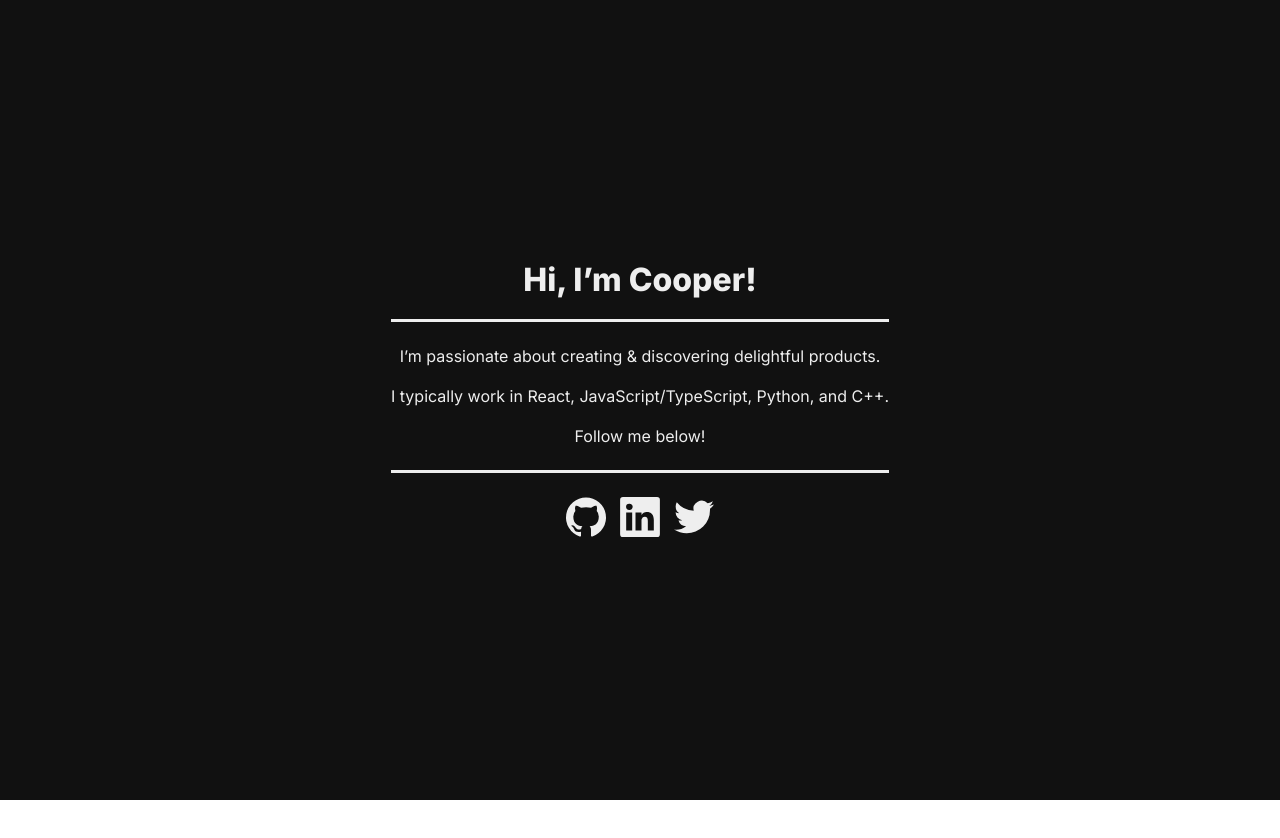
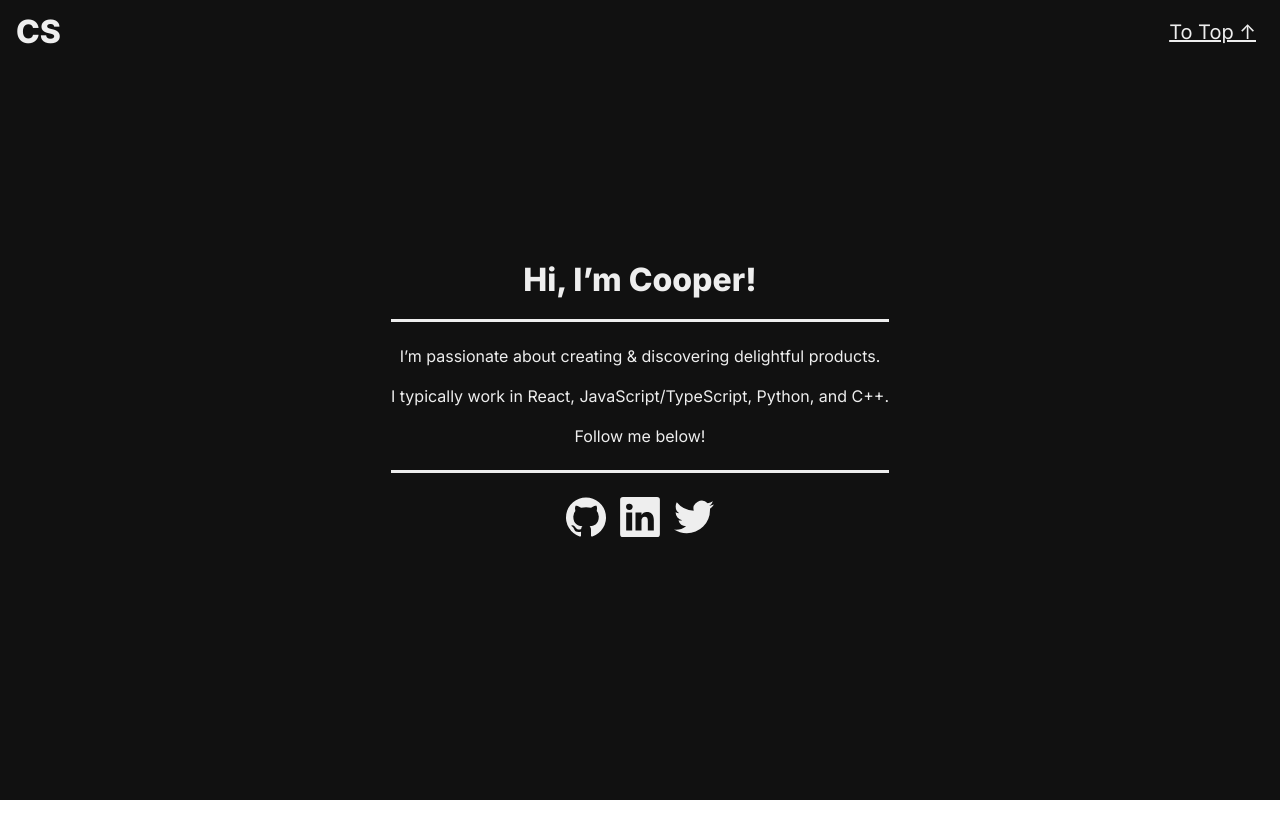
Before and after one commit to csaye/csaye.com-v6, a Next.js app: page / in a window 1280 px wide. Shown: the top 838 px of the page. Built offline with nearby package versions, Linux system fonts and the light colour scheme.

Commit message:
Create header

```diff
--- /dev/null
+++ b/components/Header/index.tsx
@@ -0,0 +1,72 @@
+import { useSmartOpacity } from '@/utils/useSmartOpacity'
+import styles from './styles.module.scss'
+import { motion, useCycle, useScroll, useTransform } from 'framer-motion'
+import { smoothScrollTo } from '@/utils/smoothScrollTo'
+import { useRef, useState } from 'react'
+
+const scrollTime = 2500
+
+export function Header() {
+  const { scrollYProgress } = useScroll()
+  const opacity = useTransform(
+    scrollYProgress,
+    [0.15, 0.25, 0.85, 0.95],
+    [1, 0, 0, 1]
+  )
+
+  const bottomDisplay = useTransform(scrollYProgress, (val) =>
+    val > 0.25 ? 'none' : ''
+  )
+  const topDisplay = useTransform(scrollYProgress, (val) =>
+    val < 0.85 ? 'none' : ''
+  )
+
+  const scrollingRef = useRef(false)
+
+  const [logoText, toggleLogoText] = useCycle(
+    'CS',
+    'Cooper Saye',
+    'CS',
+    'Computer Science',
+    'CS',
+    'College Student'
+  )
+
+  return (
+    <motion.div className={styles.container} style={useSmartOpacity(opacity)}>
+      <h1
+        onMouseEnter={() => toggleLogoText()}
+        onMouseLeave={() => toggleLogoText()}
+        className={styles.bigLogo}
+      >
+        {logoText}
+      </h1>
+      <h1 className={styles.smallLogo}>CS</h1>
+      <div className={styles.links}>
+        <motion.p
+          style={{ display: bottomDisplay }}
+          onClick={() => scrollToBottom()}
+        >
+          To Bottom &darr;
+        </motion.p>
+        <motion.p style={{ display: topDisplay }} onClick={() => scrollToTop()}>
+          To Top &uarr;
+        </motion.p>
+      </div>
+    </motion.div>
+  )
+
+  function scrollToTop() {
+    if (scrollingRef.current) return
+    smoothScrollTo(0, scrollTime)
+    scrollingRef.current = true
+    setTimeout(() => (scrollingRef.current = false), scrollTime)
+  }
+
+  function scrollToBottom() {
+    if (scrollingRef.current) return
+    smoothScrollTo(document.body.scrollHeight - window.innerHeight, scrollTime)
+    scrollingRef.current = true
+    setTimeout(() => (scrollingRef.current = false), scrollTime)
+  }
+}
--- /dev/null
+++ b/components/Header/styles.module.scss
@@ -0,0 +1,41 @@
+.container {
+  color: #eeeeee;
+  position: fixed;
+  top: 0;
+  left: 0;
+  right: 0;
+  padding: 12px 16px;
+  z-index: 10;
+  display: flex;
+  align-items: center;
+  justify-content: space-between;
+
+  > .smallLogo {
+    @media (min-width: 768px) {
+      display: none;
+    }
+  }
+
+  > .bigLogo {
+    @media (max-width: 767.98px) {
+      display: none;
+    }
+  }
+
+  > .links {
+    padding-right: 8px;
+    display: flex;
+    align-items: center;
+    gap: 16px;
+
+    > p {
+      cursor: pointer;
+      text-decoration: underline;
+      font-size: 20px;
+
+      &:hover {
+        text-decoration-style: dashed;
+      }
+    }
+  }
+}
--- a/pages/index.tsx
+++ b/pages/index.tsx
@@ -15,6 +15,7 @@ import {
 import { useSectionStyle } from '@/utils/useSectionStyle'
 import { useSmartOpacity } from '@/utils/useSmartOpacity'
 import { useScrollTransform } from '@/utils/useScrollTransform'
+import { Header } from '@/components/Header'
 
 const color = '#eeeeee'
 
@@ -38,6 +39,7 @@ export default function Index() {
   return (
     <div className={styles.container}>
       <motion.div className={styles.background} style={{ background }} />
+      <Header />
       <motion.div
         className={styles.hero}
         style={useSmartOpacity(useScrollTransform([0.15, 0.25], [1, 0]))}
--- /dev/null
+++ b/utils/smoothScrollTo.tsx
@@ -0,0 +1,27 @@
+export function smoothScrollTo(endY: number, duration: number): void {
+  const startY = window.scrollY || window.pageYOffset
+  const distanceY = endY - startY
+  const startTime = Date.now()
+
+  const timer = setInterval(() => {
+    const time = Date.now() - startTime
+    const newY = easeInOutQuart(time, startY, distanceY, duration)
+    if (time >= duration) {
+      clearInterval(timer)
+      window.scrollTo(0, endY)
+    } else {
+      window.scrollTo(0, newY)
+    }
+  }, 1000 / 60)
+}
+
+function easeInOutQuart(
+  time: number,
+  from: number,
+  distance: number,
+  duration: number
+) {
+  if ((time /= duration / 2) < 1)
+    return (distance / 2) * time * time * time * time + from
+  return (-distance / 2) * ((time -= 2) * time * time * time - 2) + from
+}
```
